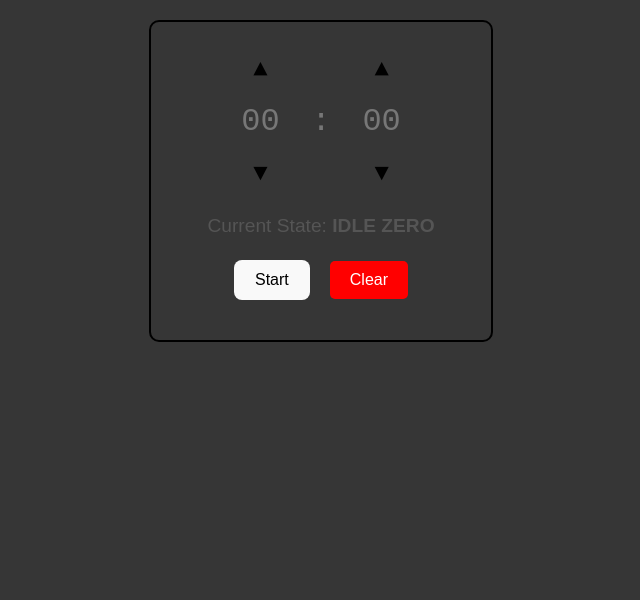
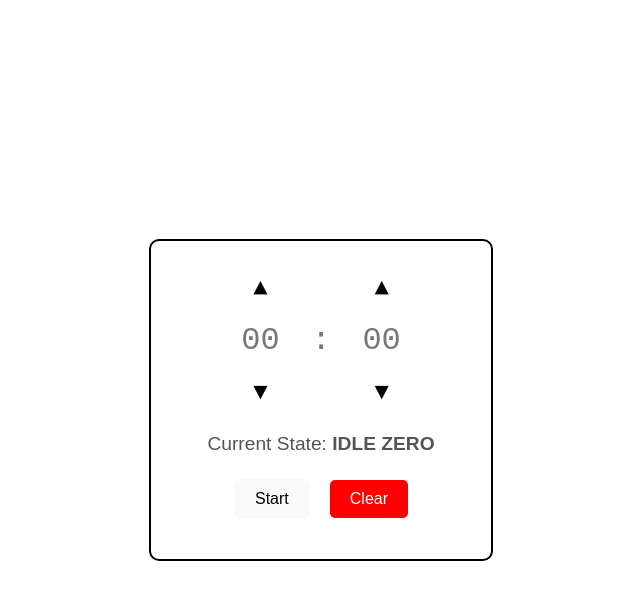
Before and after one commit to emunozgutier/kitchen-timer, a React (Vite) app: page / in a window 1280 px wide. Shown: the top 600 px of the page, without its empty margins (319-959 px from the left). Built offline with nearby package versions, Linux system fonts and the light colour scheme.

Commit message:
Adds sounds and states

```diff
--- a/src/App.css
+++ b/src/App.css
@@ -1,18 +1,8 @@
-html, body {
-  margin: 0;
-  padding: 0;
-  width: 100%;
-  height: 100%;
-}
-
 #root {
-  width: 100vw;
-  height: 100vh;
-  max-width: none;
-  margin: 0;
+  max-width: 1280px;
+  margin: 0 auto;
   padding: 2rem;
   text-align: center;
-  background-color: rgba(0, 0, 0, 0.79); /* Set background to black */
 }
 
 .logo {
```
